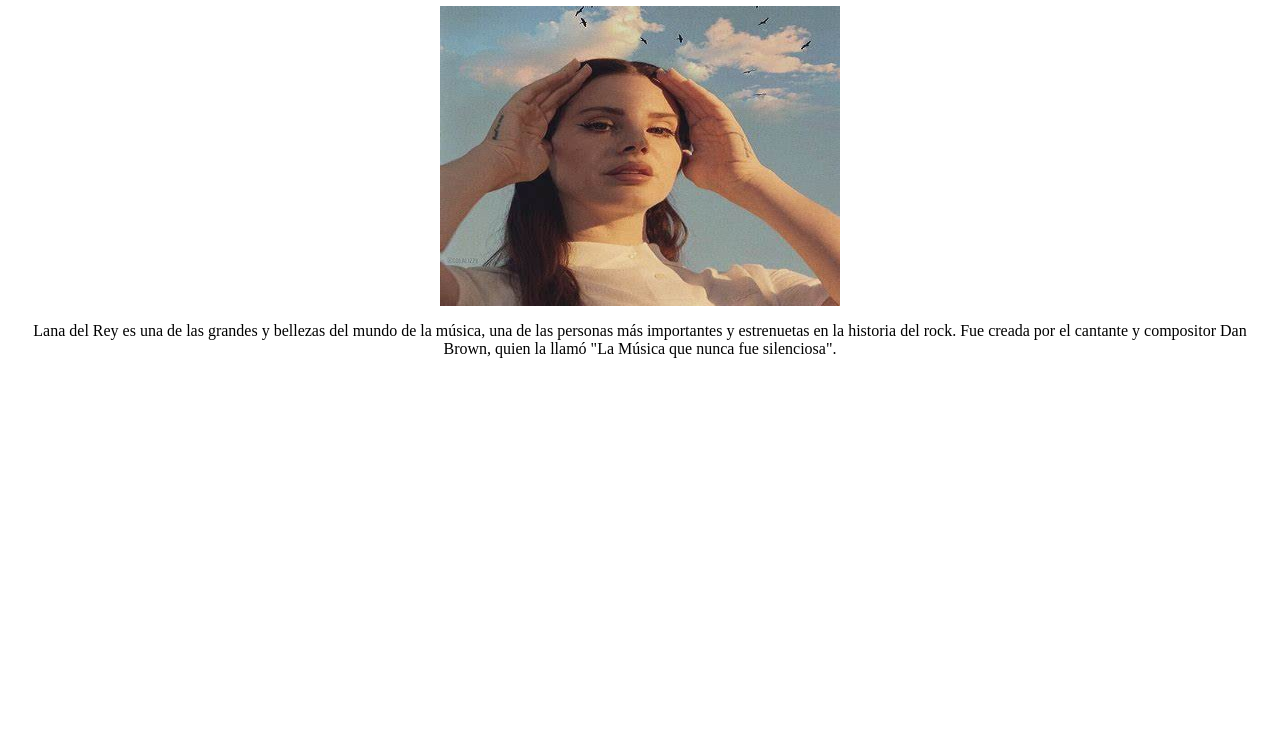
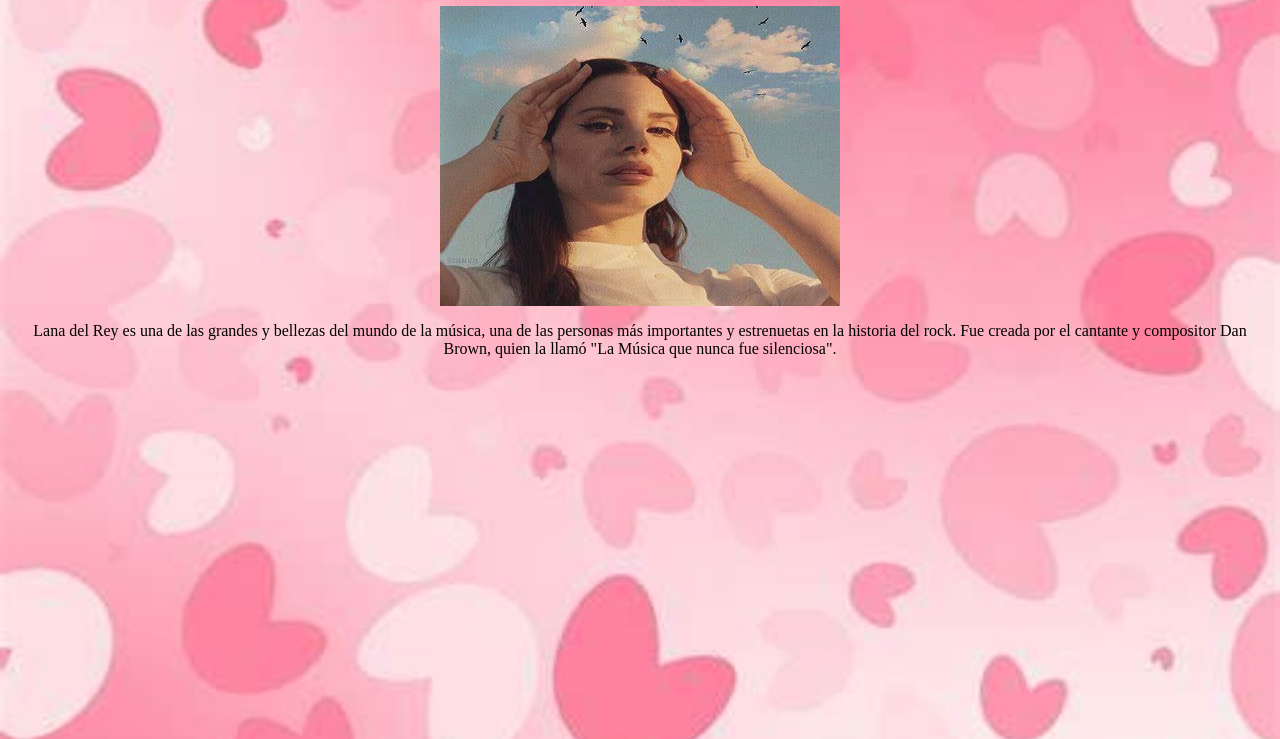
Before and after one commit to Noemy-Estela/como-gif, a plain HTML site: page index.html in a window 1280 px wide. Shown: the part 61-800 px from the top of the page. Drawn offline with Linux system fonts and the light colour scheme.

Commit message:
actuaizacion

```diff
--- a/index.html
+++ b/index.html
@@ -2,6 +2,7 @@
 <head>
     <meta charset="UTF-8">
     <meta name="viewport" content="width=device-width, initial-scale=1.0">
+    <link rel="stylesheet" type="text/css" href="styles.css">
     <title>Document</title>
 </head>
 <body>
--- /dev/null
+++ b/styles.css
@@ -0,0 +1,5 @@
+body {
+    background-image: url('fondo.jpg');
+    background-size: cover;
+    background-position: center;
+}
```
Also changed, not shown: fondo.jpg (added), lanad.jpg (added).
